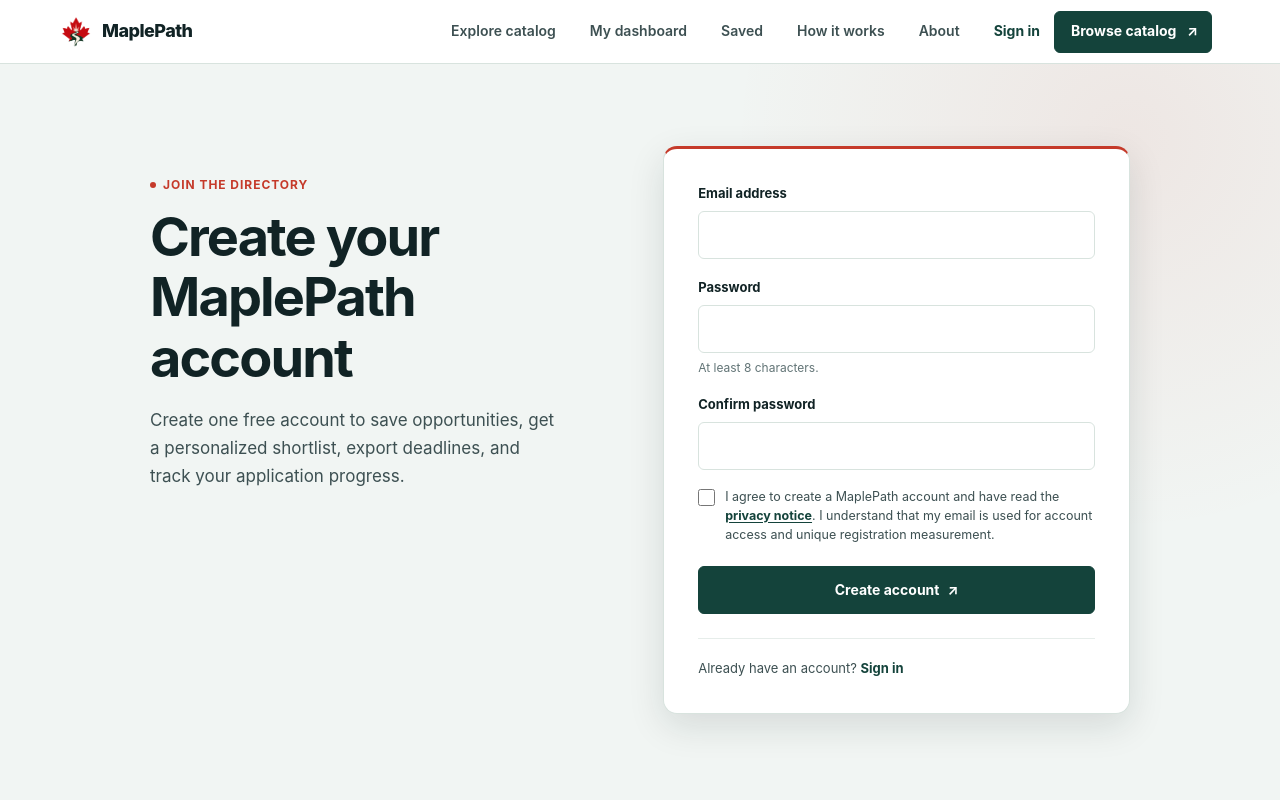
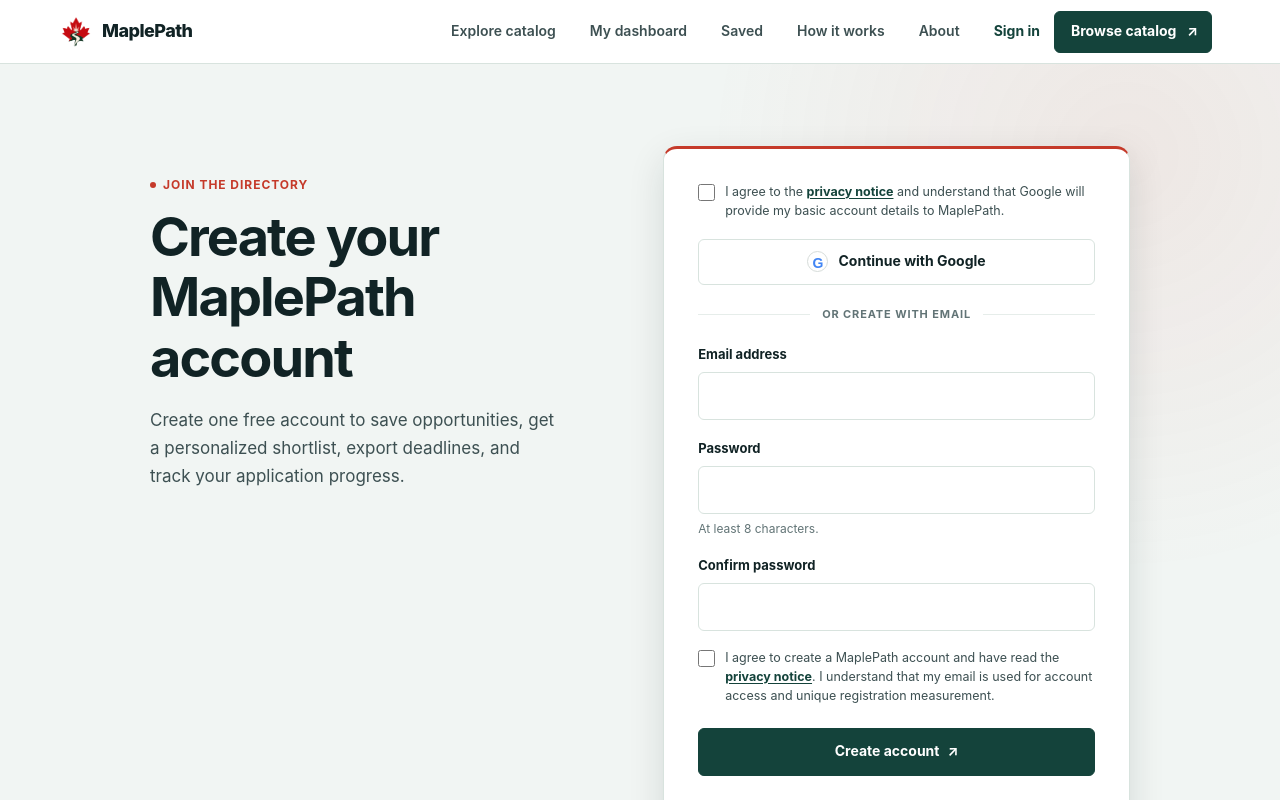
Before and after one commit to PrxyagR/Scholarship-Website, a Next.js app: page /sign-up in a window 1280 px wide. Shown: the top 800 px of the page. Built offline with nearby package versions, Linux system fonts and the light colour scheme.

Commit message:
Add Google sign-in option

```diff
--- a/app/auth/actions.ts
+++ b/app/auth/actions.ts
@@ -47,6 +47,33 @@
 
   revalidatePath('/', 'layout');
   redirect(next);
+}
+
+export async function signInWithGoogle(formData: FormData) {
+  const consent = readString(formData, 'google_consent');
+  const next = getNext(formData);
+
+  if (consent !== 'on') {
+    redirect(`/sign-in?error=consent&next=${encodeURIComponent(next)}`);
+  }
+
+  const supabase = await createClient();
+  if (!supabase) {
+    redirect(`/sign-in?error=setup&next=${encodeURIComponent(next)}`);
+  }
+
+  const { data, error } = await supabase.auth.signInWithOAuth({
+    provider: 'google',
+    options: {
+      redirectTo: `${getSiteUrl()}/auth/callback?provider=google&next=${encodeURIComponent(next)}`,
+    },
+  });
+
+  if (error || !data.url) {
+    redirect(`/sign-in?error=google&next=${encodeURIComponent(next)}`);
+  }
+
+  redirect(data.url);
 }
 
 export async function signUp(formData: FormData) {
--- a/app/auth/callback/route.ts
+++ b/app/auth/callback/route.ts
@@ -1,6 +1,8 @@
 import { type NextRequest, NextResponse } from 'next/server';
 import { getSafeNextPath } from '@/lib/supabase/redirects';
 import { createClient } from '@/lib/supabase/server';
+
+const CONSENT_VERSION = '2026-08-29';
 
 function redirectTo(request: NextRequest, path: string) {
   return NextResponse.redirect(new URL(path, request.url));
@@ -9,6 +11,7 @@
 export async function GET(request: NextRequest) {
   const { searchParams } = new URL(request.url);
   const code = searchParams.get('code');
+  const provider = searchParams.get('provider');
   const next = getSafeNextPath(searchParams.get('next'), '/account');
 
   if (!code) {
@@ -25,5 +28,20 @@
     return redirectTo(request, '/sign-in?error=confirm');
   }
 
+  const {
+    data: { user },
+  } = await supabase.auth.getUser();
+
+  if (user && provider === 'google') {
+    await supabase.auth.updateUser({
+      data: {
+        ...user.user_metadata,
+        maplepath_consent: true,
+        consent_version: CONSENT_VERSION,
+        maplepath_auth_provider: 'google',
+      },
+    });
+  }
+
   return redirectTo(request, next);
 }
--- a/app/globals.css
+++ b/app/globals.css
@@ -2378,6 +2378,66 @@
   transform: translateY(1px);
 }
 
+.google-submit {
+  display: inline-flex;
+  align-items: center;
+  justify-content: center;
+  gap: 10px;
+  width: 100%;
+  min-height: 46px;
+  padding: 10px 16px;
+  border: 1px solid var(--line);
+  border-radius: var(--radius-sm);
+  background: var(--surface);
+  color: var(--ink);
+  font-size: 14px;
+  font-weight: 700;
+  transition: background 140ms ease, border-color 140ms ease, transform 140ms ease;
+}
+
+.google-submit:hover {
+  border-color: var(--ink-soft);
+  background: var(--paper-subtle);
+}
+
+.google-submit:active {
+  transform: translateY(1px);
+}
+
+.google-glyph {
+  display: inline-grid;
+  place-items: center;
+  width: 21px;
+  height: 21px;
+  border: 1px solid #d6dcd9;
+  border-radius: 50%;
+  color: #4285f4;
+  background: #ffffff;
+  font-family: Arial, sans-serif;
+  font-size: 14px;
+  font-weight: 800;
+}
+
+.auth-divider {
+  display: flex;
+  align-items: center;
+  gap: 12px;
+  margin: 21px 0;
+  color: var(--ink-muted);
+  font-size: 11px;
+  font-weight: 700;
+  letter-spacing: 0.08em;
+  text-transform: uppercase;
+}
+
+.auth-divider::before,
+.auth-divider::after {
+  content: '';
+  height: 1px;
+  flex: 1;
+  background: var(--line-subtle);
+}
+
 .auth-links {
   display: flex;
   flex-direction: column;
--- a/app/sign-in/page.tsx
+++ b/app/sign-in/page.tsx
@@ -1,5 +1,5 @@
 import Link from 'next/link';
-import { signIn } from '../auth/actions';
+import { signIn, signInWithGoogle } from '../auth/actions';
 import { AuthError, AuthField, AuthShell } from '../components/auth-shell';
 import { getSafeNextPath } from '@/lib/supabase/redirects';
 
@@ -21,6 +21,10 @@
       return 'Sign in to view the opportunities you have saved.';
     case 'dashboard-required':
       return 'Create a free account or sign in to use your private student dashboard, deadline calendar, and application tracker.';
+    case 'consent':
+      return 'Please accept the privacy notice to continue with Google.';
+    case 'google':
+      return 'Google sign-in is not available right now. Make sure the Google provider is enabled, then try again.';
     case 'setup':
       return 'Accounts are not connected to this deployment yet. Please try again after the site setup is complete.';
     default:
@@ -40,6 +44,22 @@
       description="Keep your directory experience ready for the next scholarship, competition, or internship worth pursuing."
     >
       {message ? <AuthError>{message}</AuthError> : null}
+      <form className="auth-form" action={signInWithGoogle}>
+        <input type="hidden" name="next" value={next} />
+        <label className="auth-checkbox">
+          <input name="google_consent" type="checkbox" required />
+          <span>
+            I agree to the <Link href="/privacy">privacy notice</Link> and understand that Google will provide my basic account details to MaplePath.
+          </span>
+        </label>
+        <button className="google-submit" type="submit">
+          <span className="google-glyph" aria-hidden="true">G</span>
+          Continue with Google
+        </button>
+      </form>
+      <div className="auth-divider" aria-hidden="true">
+        <span>or use email</span>
+      </div>
       <form className="auth-form" action={signIn}>
         <input type="hidden" name="next" value={next} />
         <AuthField id="email" label="Email address" type="email" autoComplete="email" />
--- a/app/sign-up/page.tsx
+++ b/app/sign-up/page.tsx
@@ -1,5 +1,5 @@
 import Link from 'next/link';
-import { signUp } from '../auth/actions';
+import { signInWithGoogle, signUp } from '../auth/actions';
 import { AuthError, AuthField, AuthShell, AuthSuccess } from '../components/auth-shell';
 import { getSafeNextPath } from '@/lib/supabase/redirects';
 
@@ -42,6 +42,22 @@
           Your account is almost ready. Check your inbox and click the confirmation link before signing in.
       </AuthSuccess>
       ) : null}
+      <form className="auth-form" action={signInWithGoogle}>
+        <input type="hidden" name="next" value={next} />
+        <label className="auth-checkbox">
+          <input name="google_consent" type="checkbox" required />
+          <span>
+            I agree to the <Link href="/privacy">privacy notice</Link> and understand that Google will provide my basic account details to MaplePath.
+          </span>
+        </label>
+        <button className="google-submit" type="submit">
+          <span className="google-glyph" aria-hidden="true">G</span>
+          Continue with Google
+        </button>
+      </form>
+      <div className="auth-divider" aria-hidden="true">
+        <span>or create with email</span>
+      </div>
       <form className="auth-form" action={signUp}>
         <input type="hidden" name="next" value={next} />
         <AuthField id="email" label="Email address" type="email" autoComplete="email" />
```
Also changed, not shown: 1 other file (tests, documents, lock files or other folders).
